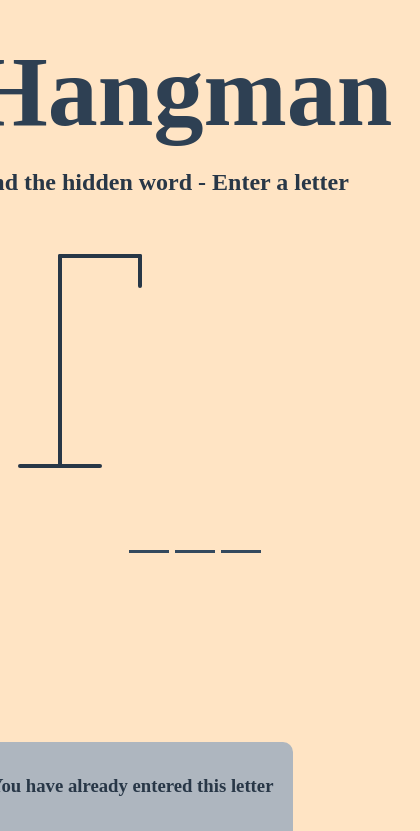
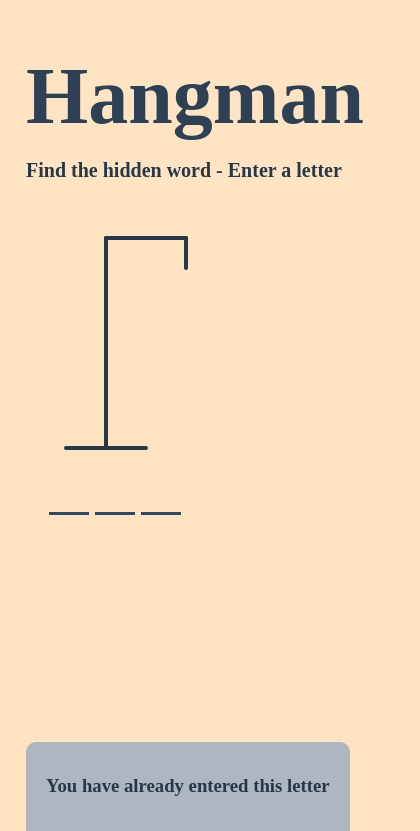
Before and after one commit to shaniceng/hangman, a plain HTML site: page main.html in a window 390 px wide. Shown: the part 113-944 px from the top of the page, 420 px wide, since content can reach past the window. Drawn offline with Linux system fonts and the light colour scheme.

Commit message:
responsive

```diff
--- a/css/mainStyle.css
+++ b/css/mainStyle.css
@@ -134,3 +134,29 @@ h1{
 .main{
     justify-content: center;
 }
+
+@media only screen and (max-width:550px) {
+    h1 {
+        font-size: 80px;
+    }
+    h2 {
+        font-size: 20px;
+    }
+    .game-container {
+        padding: 20px 20px;
+        margin: 0px 0px;
+        width: 300px;
+    }
+    .wrong-letters-container {
+        padding: 0px 0px;
+        margin: 0px 0px;
+        text-align: center;
+    }
+    .word {
+        display: flex;
+        position: relative;
+        bottom: 10px;
+        left: 50%;
+        transform: translateX(-50%);
+    }
+}
--- a/css/style.css
+++ b/css/style.css
@@ -5,6 +5,7 @@ body{
     height:100%;
     background: url(../hangman.png) center center no-repeat;
     background-size:cover;
+    background-attachment: fixed;
     display:flex;
     justify-content:center;
     align-items:center;
@@ -43,3 +44,13 @@ h1{
     color:rgba(200,80,50,1);
     text-shadow:2px 5px 0 rgba(0,0,0,0.6)
 }
+
+@media only screen and (max-width:700px) {
+    h1 {
+        font-size: 30px;
+    }
+    .brand {
+        font-size: 10px;
+    }
+
+}
```
